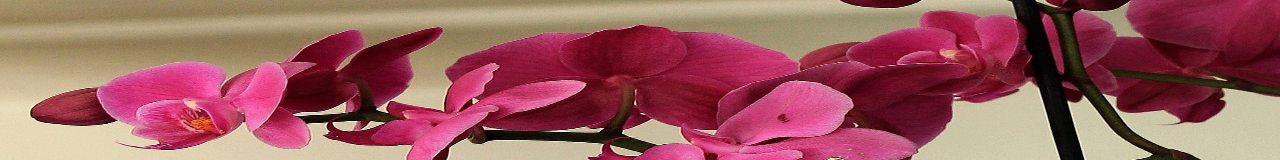
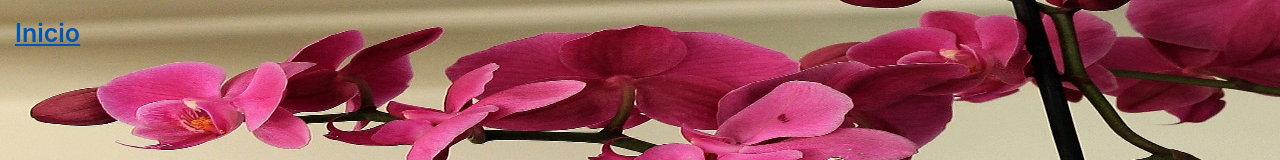
Before and after one commit to araimundo362/orquideum, a website: page faqPage.html in a window 1280 px wide. Shown: the top 160 px of the page. Drawn offline with nearby package versions, Linux system fonts and the light colour scheme.

Commit message:
feat(faq): added nav to header

```diff
--- a/faqPage.html
+++ b/faqPage.html
@@ -18,12 +18,24 @@
     <header class="headerFaqs">
         <div class="headerFaqs__div">
             <img class="headerFaqs__div__img" src="imagenes/faqsImg.jpg" alt="Fondo header Preguntas Frecuentes">
+            <nav>
+              <a class="headerFaqs__link" href="index.html">Inicio</a>
+            </nav>
             <h1 class="headerFaqs__title">Preguntas Frecuentes</h1>
         </div>
     </header>
 
     <main class="faqsMain">
         <div class="accordion faqsMain__acordionContainer" id="accordionExample">
+          <!--<div class="card faqsMain__customizeCard">
+            <div class="card-header" id="headingCero">
+              <h5 class="mb-0">
+                <button class="btn btn-link" type="button" data-toggle="collapse" data-target="#collapseOne" aria-expanded="true" aria-controls="collapseOne">
+                 Que significan genero; especie; y hibrido de orquideas?
+                </button>
+              </h5>
+            </div>-->
+
             <div class="card faqsMain__customizeCard">
               <div class="card-header" id="headingOne">
                 <h5 class="mb-0">
--- a/scss/_faqs.scss
+++ b/scss/_faqs.scss
@@ -9,6 +9,23 @@
         }
     }
 
+    &__link {
+        display: flex;
+
+        position: absolute;
+
+        left: 0;
+        top: 0;
+
+        padding: 15px;
+
+        font-size: 25px;
+        font-weight: 600;
+
+        color: midnightblue;
+
+
+    }
     &__title {
         position: absolute;
         color: maroon;
@@ -34,3 +51,5 @@
         font-family: 'Rubik', sans-serif;
     }
 }
+
+//Para celu, padd-left: 0
```
Also changed, not shown: css/styles.css.
